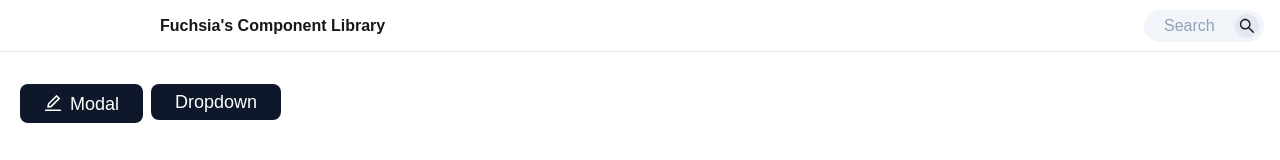
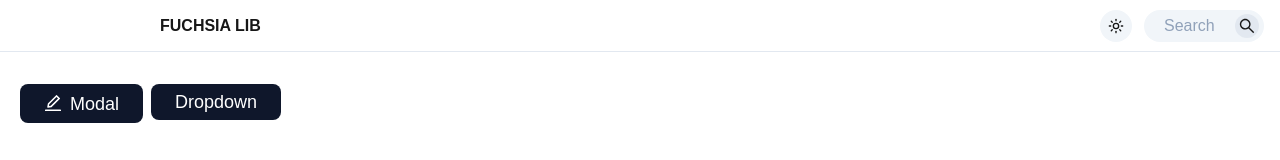
Before and after one commit to Fupaopaopaopao/compnents-lib, a Next.js app: page / in a window 1280 px wide. Shown: the top 160 px of the page. Built offline with nearby package versions, Linux system fonts and the light colour scheme; grey boxes are pictures that could not be loaded.

Commit message:
implement: btn for search and theme

```diff
--- a/package.json
+++ b/package.json
@@ -11,6 +11,7 @@
   "dependencies": {
     "@ant-design/icons": "^6.0.0",
     "framer-motion": "^12.18.1",
+    "lucide-react": "^0.516.0",
     "next": "15.3.3",
     "react": "^19.0.0",
     "react-dom": "^19.0.0"
--- a/src/app/components/header/index.tsx
+++ b/src/app/components/header/index.tsx
@@ -1,24 +1,53 @@
-import { SearchOutlined } from '@ant-design/icons'
-import React from 'react'
+"use client";
 
-
+import { SearchOutlined } from "@ant-design/icons";
+import React, { useState } from "react";
+import { SearchPanel } from "../searchPanel";
+import { Sun, Moon } from "lucide-react";
 
 export const CustomHeader = () => {
+  const [showPanel, setShowPanel] = useState(false);
+  const handleShowPanel = () => {
+    setShowPanel(true);
+  };
+  const handelCancelPanel = () => {
+    setShowPanel(false);
+  };
+  const [dark, setDark] = useState(false);
+  const toggleTheme = () => {
+    setDark((prev) => !prev); // 取反即可 toggle
+  };
+
   return (
-    <div className='fixed top-0 z-50 flex w-full h-13 items-center'>
-
-        <hr className='absolute w-full bottom-0 border-slate-200'/>
-        <div className='ml-40'>
-            <h1 className='font-bold'>Fuchsia's Component Library</h1>
+    <div className="fixed top-0 z-50 flex w-full h-13 items-center">
+      {/* header title */}
+      <hr className="absolute w-full bottom-0 border-slate-200" />
+      <div className="ml-40">
+        <h1 className="font-bold">FUCHSIA LIB</h1>
       </div>
 
-        <div className='flex w-30 h-8 rounded-full bg-slate-100 items-center select-none ml-auto mr-4'>
-            <p className='text-slate-400 ml-5'>Search</p>
-            <div className='flex bg-slate-200 rounded-full w-6 h-6 ml-5 justify-center items-center'>
+      {/* theme tab */}
+      <div className="flex ml-auto gap-3 mr-4">
+        <div
+        className="rounded-full w-8 h-8 ml-auto flex justify-center items-center bg-slate-100 trainsition ease-in-out duration-100 hover:bg-slate-300"
+        onClick={toggleTheme}
+      >
+        {dark ? <Moon size={16} /> : <Sun size={16} />}
+      </div>
+      {/* search btn */}
+      <div
+        className="flex w-30 h-8 rounded-full bg-slate-100 items-center select-none"
+        onClick={handleShowPanel}
+      >
+        <p className="text-slate-400 ml-5">Search</p>
+        <div className="flex bg-slate-200 rounded-full w-6 h-6 ml-5 justify-center items-center">
           <SearchOutlined />
         </div>
       </div>
+      </div>
 
+
+      <SearchPanel show={showPanel} onCancel={handelCancelPanel} />
     </div>
-  )
-}
+  );
+};
--- /dev/null
+++ b/src/app/components/searchPanel/index.tsx
@@ -0,0 +1,40 @@
+
+
+import { CloseOutlined } from "@ant-design/icons";
+import { motion, AnimatePresence } from "framer-motion";
+import React from 'react'
+type SearchPanelProps ={
+    show:boolean;
+    onCancel:()=>void;
+}
+
+export const SearchPanel = (props:SearchPanelProps) => {
+  return (
+     <AnimatePresence>
+      {props.show && (
+        <motion.div
+          className="fixed inset-0 flex items-center justify-center backdrop-blur-sm bg-black/40 z-50"
+          initial={{ opacity: 0 }}
+          animate={{ opacity: 1 }}
+          exit={{ opacity: 0 }}
+        >
+          <motion.div
+            className="relative h-60 max-w-150 w-full rounded bg-white shadow-lg"
+            initial={{ scale: 0.9, opacity: 0 }}
+            animate={{ scale: 1, opacity: 1 }}
+            exit={{ scale: 0.9, opacity: 0 }}
+            transition={{ duration: 0.2 }}
+          >
+             <div
+              className="absolute h-10 w-10 mt-3 mr-3 top-0 right-0 rounded transition ease-in-out hover:bg-slate-100 flex items-center justify-center pointer"
+              onClick={props.onCancel}
+            >
+              <CloseOutlined />
+            </div>
+
+          </motion.div>
+        </motion.div>
+      )}
+    </AnimatePresence>
+  )
+}
```
Also changed, not shown: 1 other file (tests, documents, lock files or other folders). Lines whose indentation alone changed are shown as unchanged.
